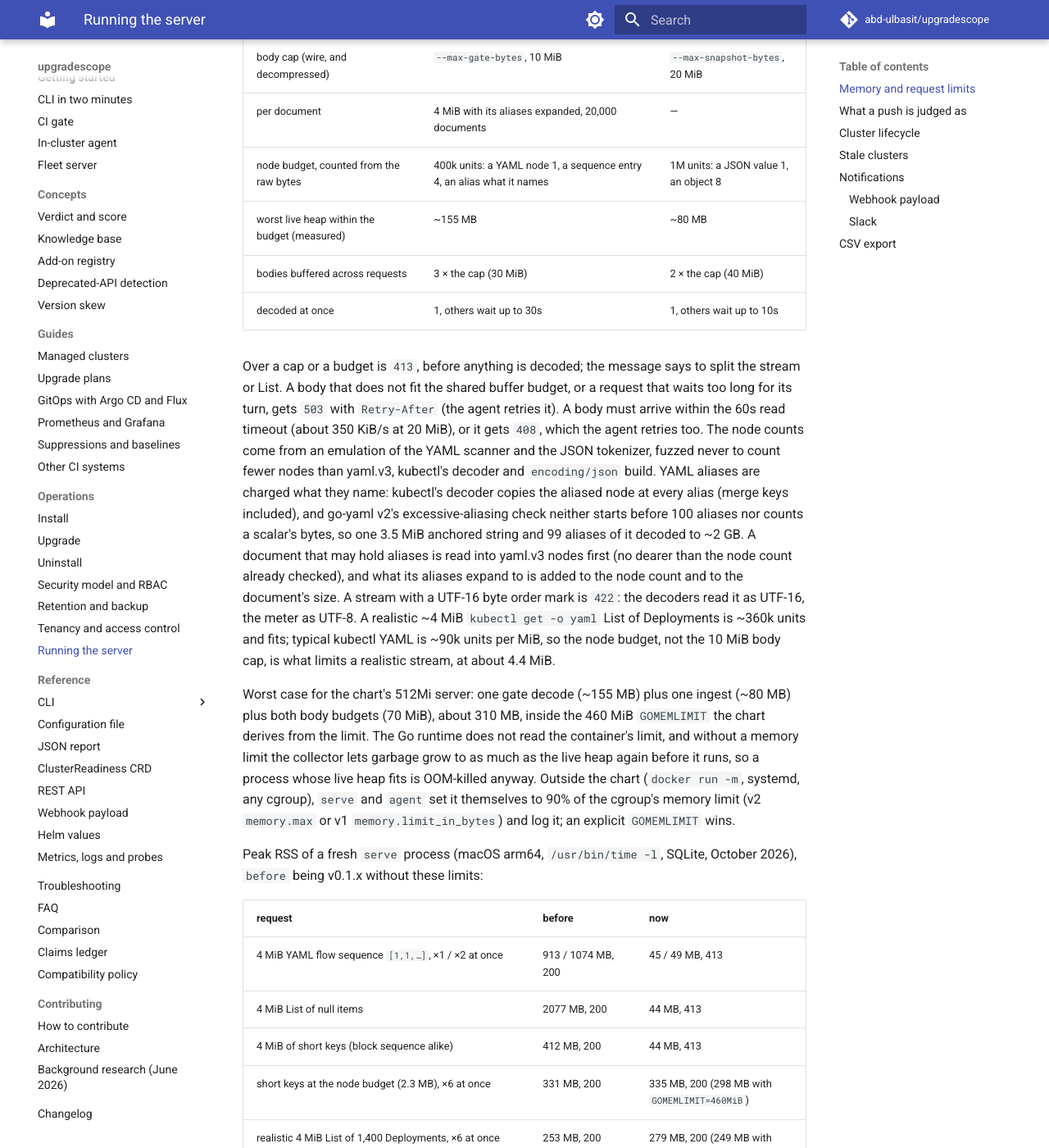
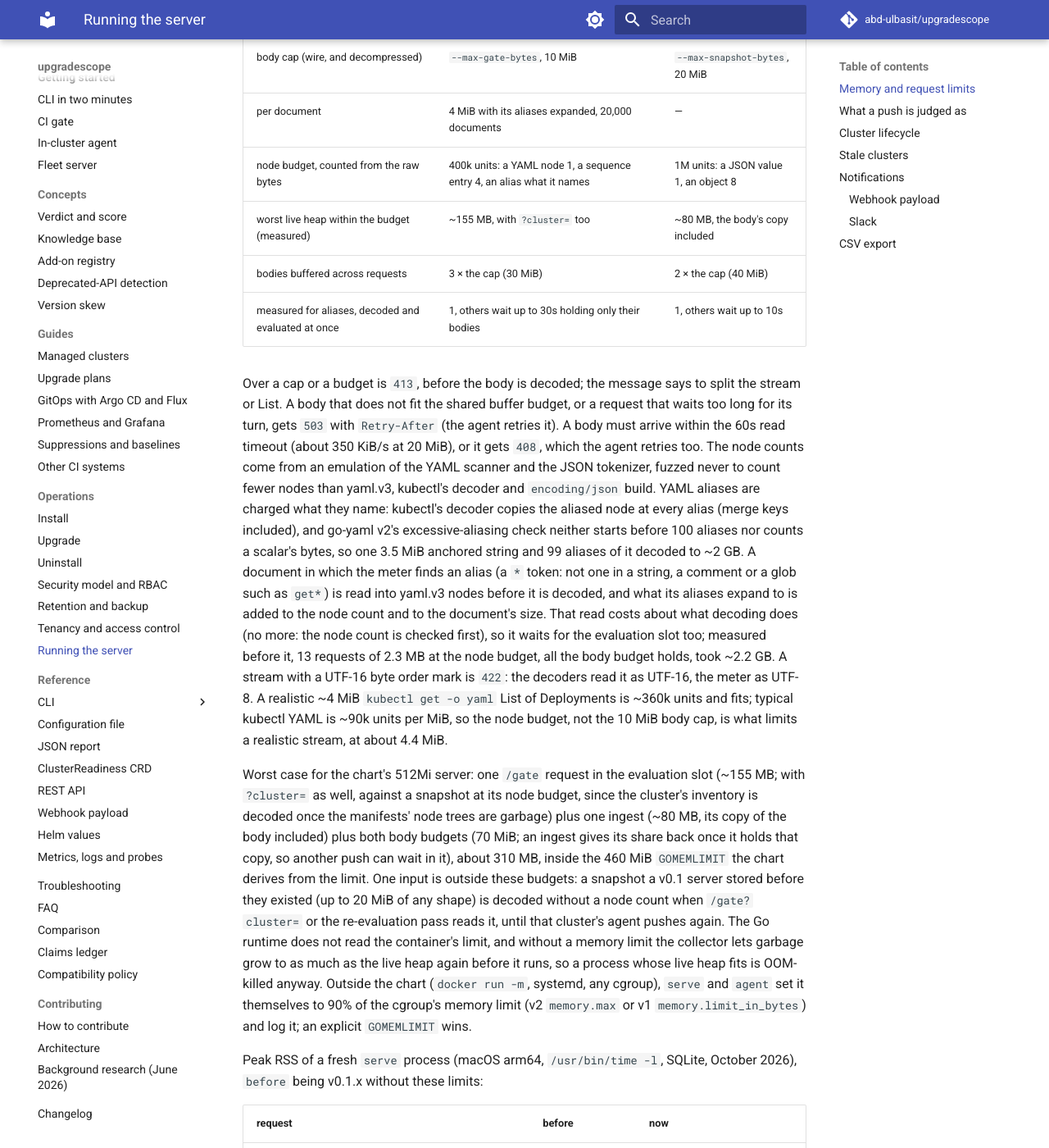
Before and after one commit to abd-ulbasit/upgradescope, an MkDocs documentation site: the page built from docs/operations.md, in a window 1280 px wide and 1400 px high, scrolled down 627 px. Shown: the whole window at 82% size. Built offline with MkDocs 1.6.1 and Material for MkDocs 9.7.7, drawn with Linux system fonts in a browser that asks for light colours; comment, search, counter and statistics services are not loaded; some of the changed text lies outside the part shown.

Commit message:
docs(operations,security): alias measurement waits for the slot; worst case with ?cluster=
The limits table said one decode at a time per endpoint while the alias
measurement, about as dear as a decode, ran before the slot; it now runs
in it, and the table, the alias paragraph and SECURITY.md say so. The
worst-case arithmetic now covers /gate?cluster= (the stored inventory is
decoded once the manifests' trees are garbage: measured within the same
~155 MB) and the ingest's body copy (inside its ~80 MB), and names the
one input outside the budgets: a snapshot a v0.1 server stored before
they existed, read without a node count by /gate?cluster= and
re-evaluation until the cluster pushes again. Adds the x13 rows to the
RSS table.

Refs #121

Co-Authored-By: Claude Fable 5 <noreply@anthropic.com>

```diff
--- a/docs/operations.md
+++ b/docs/operations.md
@@ -24,11 +24,11 @@ is measured before it is decoded:
 | body cap (wire, and decompressed) | `--max-gate-bytes`, 10 MiB | `--max-snapshot-bytes`, 20 MiB |
 | per document | 4 MiB with its aliases expanded, 20,000 documents | — |
 | node budget, counted from the raw bytes | 400k units: a YAML node 1, a sequence entry 4, an alias what it names | 1M units: a JSON value 1, an object 8 |
-| worst live heap within the budget (measured) | ~155 MB | ~80 MB |
+| worst live heap within the budget (measured) | ~155 MB, with `?cluster=` too | ~80 MB, the body's copy included |
 | bodies buffered across requests | 3 × the cap (30 MiB) | 2 × the cap (40 MiB) |
-| decoded at once | 1, others wait up to 30s | 1, others wait up to 10s |
+| measured for aliases, decoded and evaluated at once | 1, others wait up to 30s holding only their bodies | 1, others wait up to 10s |
 
-Over a cap or a budget is `413`, before anything is decoded; the message
+Over a cap or a budget is `413`, before the body is decoded; the message
 says to split the stream or List. A body that does not fit the shared
 buffer budget, or a request that waits too long for its turn, gets `503`
 with `Retry-After` (the agent retries it). A body must arrive within the
@@ -40,18 +40,30 @@ charged what they name: kubectl's decoder copies the aliased node at
 every alias (merge keys included), and go-yaml v2's excessive-aliasing
 check neither starts before 100 aliases nor counts a scalar's bytes, so
 one 3.5 MiB anchored string and 99 aliases of it decoded to ~2 GB. A
-document that may hold aliases is read into yaml.v3 nodes first (no
-dearer than the node count already checked), and what its aliases expand
-to is added to the node count and to the document's size. A stream with
+document in which the meter finds an alias (a `*` token: not one in a
+string, a comment or a glob such as `get*`) is read into yaml.v3 nodes
+before it is decoded, and what its aliases expand to is added to the
+node count and to the document's size. That read costs about what
+decoding does (no more: the node count is checked first), so it waits
+for the evaluation slot too; measured before it, 13 requests of 2.3 MB
+at the node budget, all the body budget holds, took ~2.2 GB. A stream with
 a UTF-16 byte order mark is `422`: the decoders read it as UTF-16, the
 meter as UTF-8. A realistic ~4 MiB `kubectl get -o yaml` List of
 Deployments is ~360k units and fits; typical kubectl YAML is ~90k units
 per MiB, so the node budget, not the 10 MiB body cap, is what limits a
 realistic stream, at about 4.4 MiB.
 
-Worst case for the chart's 512Mi server: one gate decode (~155 MB) plus
-one ingest (~80 MB) plus both body budgets (70 MiB), about 310 MB, inside
-the 460 MiB `GOMEMLIMIT` the chart derives from the limit. The Go runtime
+Worst case for the chart's 512Mi server: one `/gate` request in the
+evaluation slot (~155 MB; with `?cluster=` as well, against a snapshot at
+its node budget, since the cluster's inventory is decoded once the
+manifests' node trees are garbage) plus one ingest (~80 MB, its copy of
+the body included) plus both body budgets (70 MiB; an ingest gives its
+share back once it holds that copy, so another push can wait in it),
+about 310 MB, inside the 460 MiB `GOMEMLIMIT` the chart derives from the
+limit. One input is outside these budgets: a snapshot a v0.1 server
+stored before they existed (up to 20 MiB of any shape) is decoded without
+a node count when `/gate?cluster=` or the re-evaluation pass reads it,
+until that cluster's agent pushes again. The Go runtime
 does not read the container's limit, and without a memory limit the
 collector lets garbage grow to as much as the live heap again before it
 runs, so a process whose live heap fits is OOM-killed anyway. Outside the
@@ -68,6 +80,7 @@ SQLite, October 2026), `before` being v0.1.x without these limits:
 | 4 MiB List of null items | 2077 MB, 200 | 44 MB, 413 |
 | 4 MiB of short keys (block sequence alike) | 412 MB, 200 | 44 MB, 413 |
 | short keys at the node budget (2.3 MB), ×6 at once | 331 MB, 200 | 335 MB, 200 (298 MB with `GOMEMLIMIT=460MiB`) |
+| the same with a `# *` comment / with one alias, ×13 at once (all the body budget holds) | — | 368 / 349 MB, 200 |
 | realistic 4 MiB List of 1,400 Deployments, ×6 at once | 253 MB, 200 | 279 MB, 200 (249 MB with `GOMEMLIMIT`) |
 | one 4 MiB string | 97 MB, 200 | 94 MB, 200 |
 | 3.5 MiB string anchored, 99 aliases of it (3.6 MB) | 2024 MB, 200 | 65 MB, 413 |
```
Also changed, not shown: SECURITY.md (+10 -7 lines).
